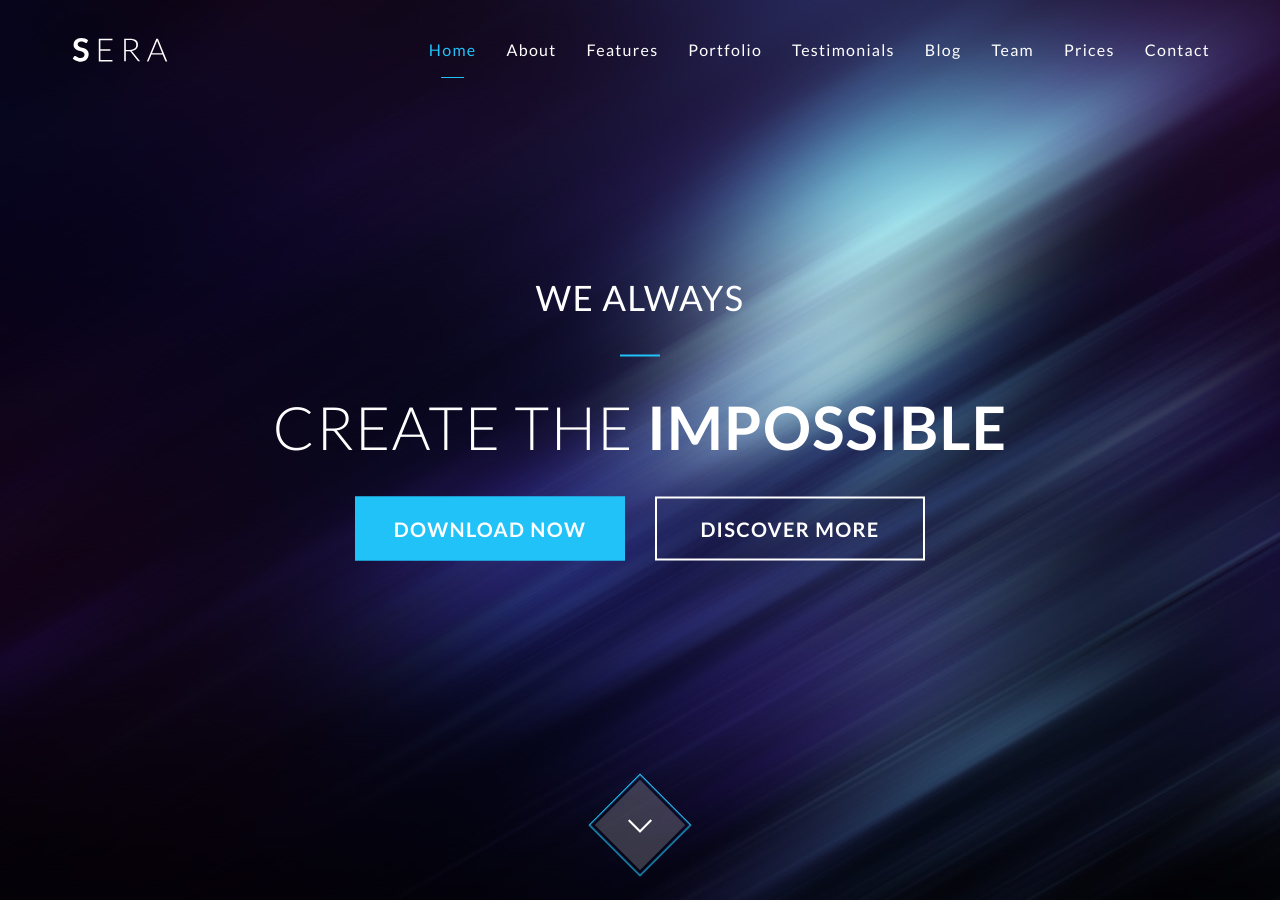
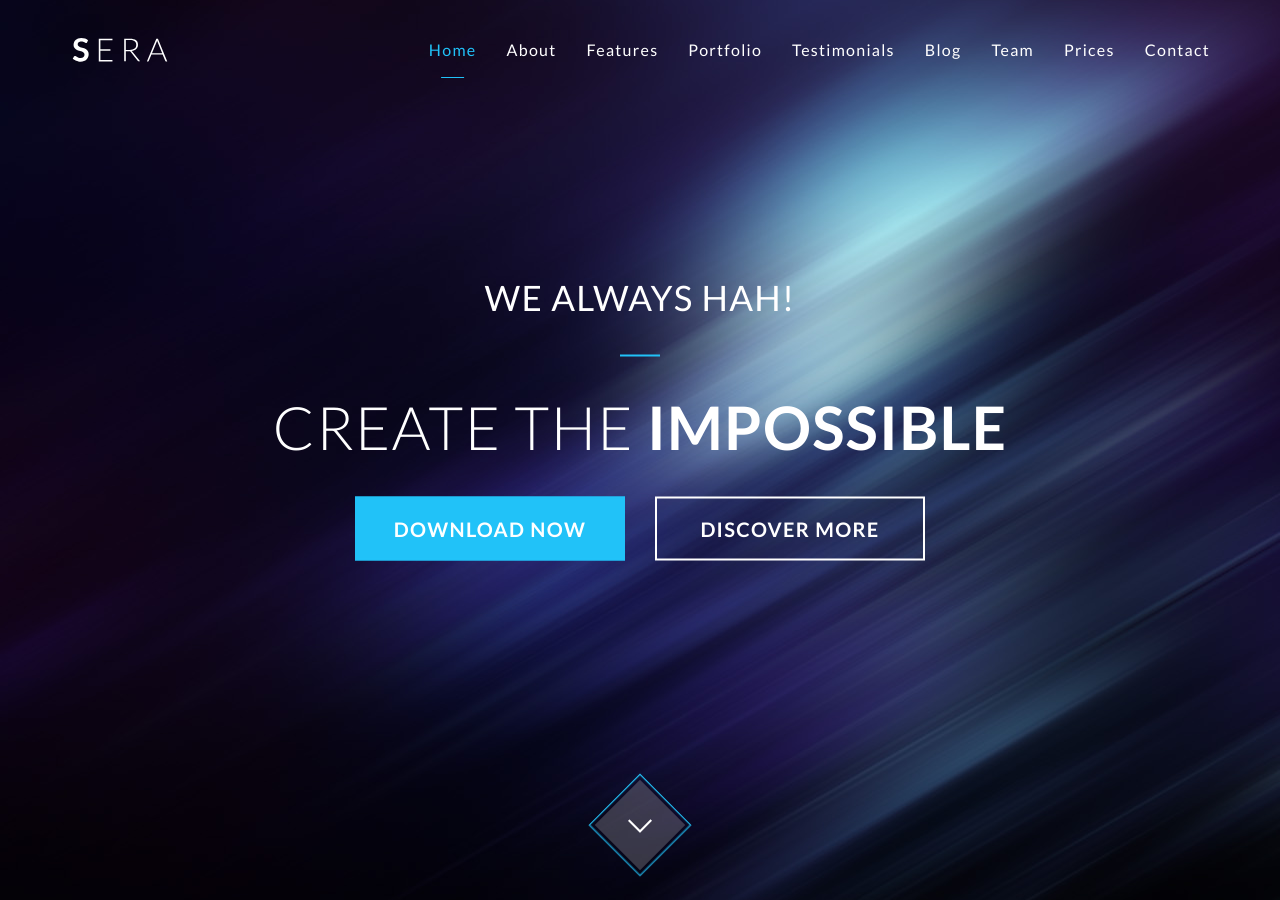
Before and after one commit to agdelamunoza/agdelamunoza.github.io, a Jekyll site: the page built from index.html, in a window 1280 px wide and 900 px high. Built offline with Jekyll 4.4.1, drawn with Linux system fonts in a browser that asks for light colours; nearby versions of some CDN libraries; part of the change alters nothing that is shown.

```diff
--- a/_config.yml
+++ b/_config.yml
@@ -19,7 +19,7 @@ lang: es-ES
 # Header Title
 header-title: Create the <strong>Impossible</strong>
 # Header Tagline
-headter-tagline: We Always
+headter-tagline: We Always Hah!
 
 ####################################
 ######   CTA Header Buttons   ######
@@ -63,7 +63,7 @@ banner-link: https://themeforest.net/collections/6069390-sera
 youtube: '#'
 pinterest: '#'
 facebook: '#'
-twitter: '#'
+twitter: 'agdelamunoza'
 google-plus: '#'
 vimeo: '#'
 
@@ -88,7 +88,7 @@ about-widget:
 
 # Google Map JS api
 # This is my api for this template
-key-api: AIzaSyDbnxVZQannH0GF4gtnnBFPiP9ofm2WqGs
+key-api:
 map-text: Sera Google Map
 map-text-location: Bucharest, Romania
 map-lat: 44.4267674
```
